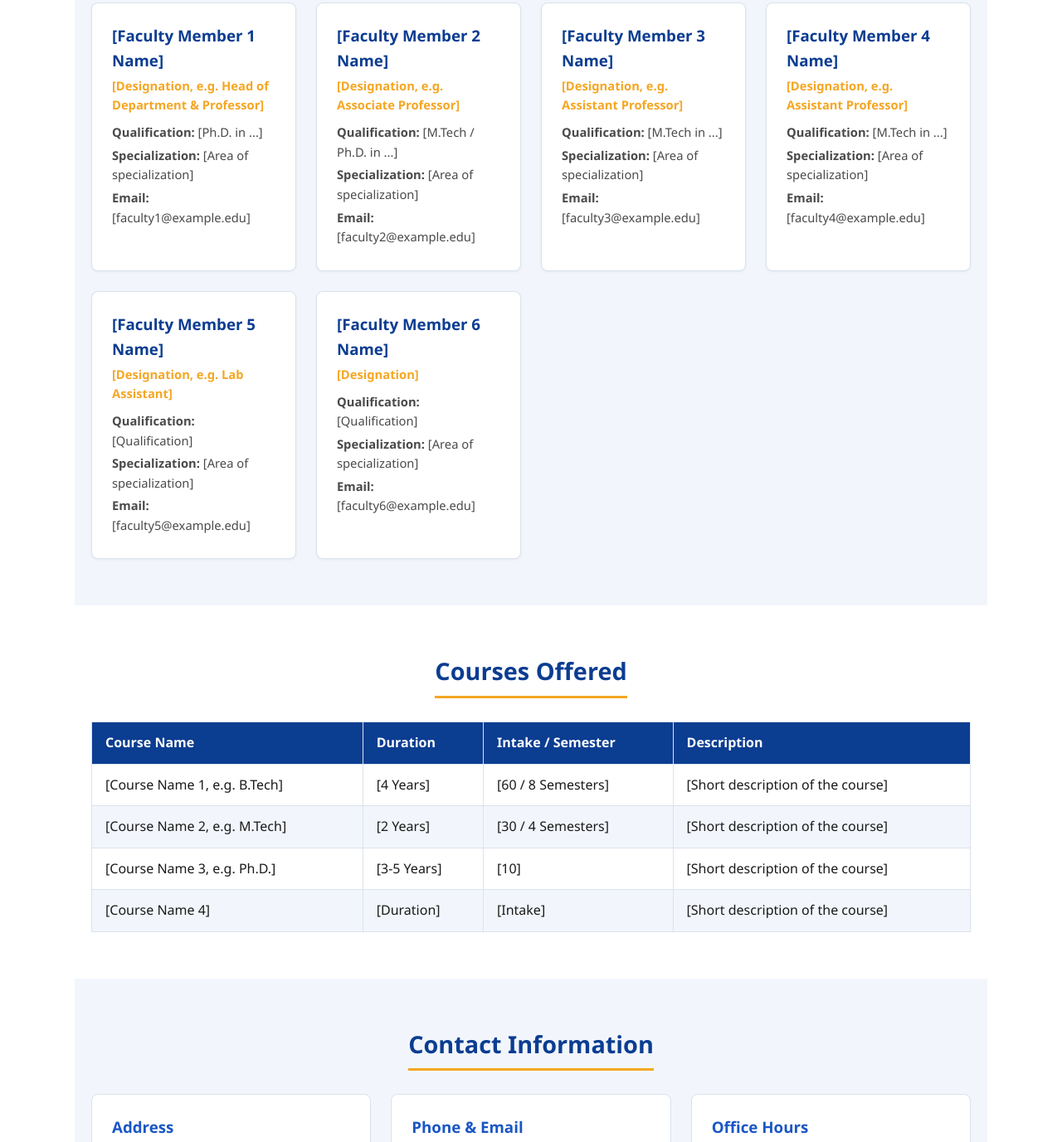
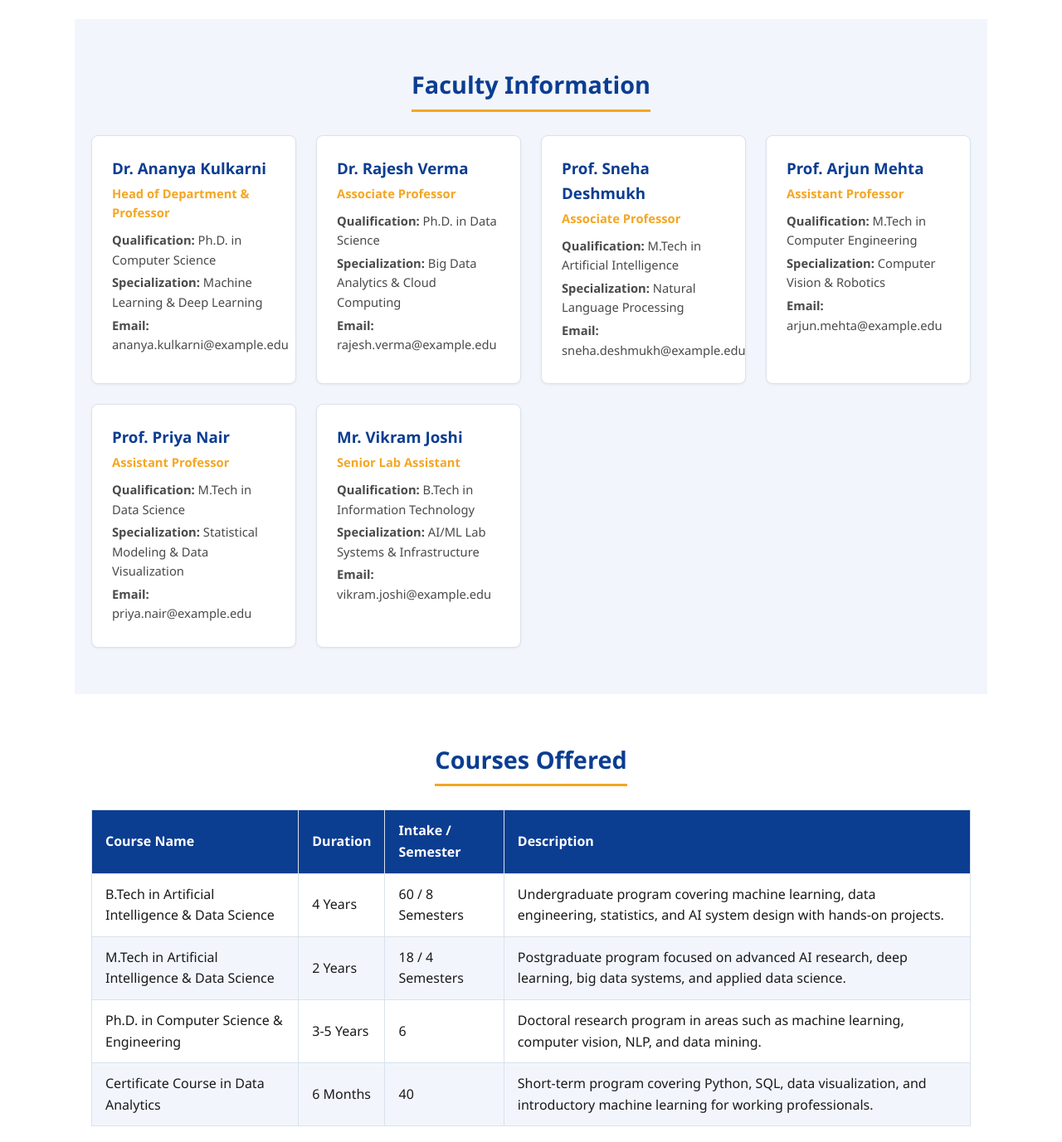
Before and after one commit to swaralipatil11/departmental_info, a plain HTML site: page index.html in a window 1280 px wide. Shown: the part 1047-2424 px from the top of the page at 83% size. Drawn offline with Linux system fonts and the light colour scheme.

Commit message:
Fill in department, faculty, and course content

```diff
--- a/index.html
+++ b/index.html
@@ -3,15 +3,15 @@
 <head>
   <meta charset="UTF-8">
   <meta name="viewport" content="width=device-width, initial-scale=1.0">
-  <title>[Department Name] | Departmental Information Portal</title>
-  <meta name="description" content="Official information portal of the [Department Name], [College Name]. Find details about faculty, courses, and contact information.">
+  <title>Department of AI &amp; Data Science Engineering | Departmental Information Portal</title>
+  <meta name="description" content="Official information portal of the Department of Artificial Intelligence and Data Science Engineering, [College Name]. Find details about faculty, courses, and contact information.">
   <link rel="stylesheet" href="style.css">
 </head>
 <body>
 
   <header class="site-header">
     <nav class="navbar">
-      <div class="nav-brand">[Department Name]</div>
+      <div class="nav-brand">AI &amp; DS Engineering</div>
       <ul class="nav-links">
         <li><a href="#home">Home</a></li>
         <li><a href="#about">About</a></li>
@@ -27,9 +27,9 @@
     <!-- ===== Home ===== -->
     <section id="home" class="hero">
       <div class="hero-content">
-        <h1>Department of [Department Name]</h1>
-        <p class="tagline">[Short tagline, e.g. "Empowering Innovation Through Knowledge"]</p>
-        <p class="welcome">Welcome to the official information portal of the [Department Name] at [College Name]. Explore our programs, faculty, and facilities below.</p>
+        <h1>Department of Artificial Intelligence and Data Science Engineering</h1>
+        <p class="tagline">Shaping Tomorrow's Intelligence, Today.</p>
+        <p class="welcome">Welcome to the official information portal of the Department of Artificial Intelligence and Data Science Engineering at [College Name]. Explore our programs, faculty, and facilities below.</p>
       </div>
     </section>
 
@@ -39,22 +39,23 @@
       <div class="about-grid">
         <div class="about-card">
           <h3>Vision</h3>
-          <p>[Department vision statement — e.g. "To be a center of excellence in education and research, producing globally competent professionals."]</p>
+          <p>To be a center of excellence in Artificial Intelligence and Data Science, nurturing innovative, ethical, and industry-ready engineers capable of solving real-world problems through data-driven intelligence.</p>
         </div>
         <div class="about-card">
           <h3>Mission</h3>
-          <p>[Department mission statement — e.g. "To impart quality technical education, foster innovation, and promote ethical values among students."]</p>
+          <p>To impart quality education in AI and Data Science through strong fundamentals, hands-on practice, and research; to foster innovation and entrepreneurship; and to inculcate ethical, lifelong learning habits among students.</p>
         </div>
         <div class="about-card">
           <h3>History</h3>
-          <p>[Short history — e.g. "Established in [Year], the department has grown to become one of the most sought-after programs in the institute."]</p>
+          <p>Established in 2020 to meet the fast-growing demand for AI and Data Science professionals, the department has quickly grown into one of the most sought-after programs in the institute, backed by modern labs and an industry-aligned curriculum.</p>
         </div>
         <div class="about-card">
           <h3>Highlights</h3>
           <ul>
-            <li>[Highlight 1 — e.g. "State-of-the-art laboratories"]</li>
-            <li>[Highlight 2 — e.g. "Industry collaborations and internships"]</li>
-            <li>[Highlight 3 — e.g. "Active student technical club"]</li>
+            <li>GPU-enabled AI/ML and Data Science laboratories</li>
+            <li>Industry collaborations, internships, and live project opportunities</li>
+            <li>Active AI &amp; DS student club organizing hackathons and workshops</li>
+            <li>Dedicated research cell for publications and patent filing</li>
           </ul>
         </div>
       </div>
@@ -66,51 +67,51 @@
       <div class="card-grid">
 
         <div class="faculty-card">
-          <h3>[Faculty Member 1 Name]</h3>
-          <p class="designation">[Designation, e.g. Head of Department &amp; Professor]</p>
-          <p><strong>Qualification:</strong> [Ph.D. in ...]</p>
-          <p><strong>Specialization:</strong> [Area of specialization]</p>
-          <p><strong>Email:</strong> [faculty1@example.edu]</p>
+          <h3>Dr. Ananya Kulkarni</h3>
+          <p class="designation">Head of Department &amp; Professor</p>
+          <p><strong>Qualification:</strong> Ph.D. in Computer Science</p>
+          <p><strong>Specialization:</strong> Machine Learning &amp; Deep Learning</p>
+          <p><strong>Email:</strong> ananya.kulkarni@example.edu</p>
         </div>
 
         <div class="faculty-card">
-          <h3>[Faculty Member 2 Name]</h3>
-          <p class="designation">[Designation, e.g. Associate Professor]</p>
-          <p><strong>Qualification:</strong> [M.Tech / Ph.D. in ...]</p>
-          <p><strong>Specialization:</strong> [Area of specialization]</p>
-          <p><strong>Email:</strong> [faculty2@example.edu]</p>
+          <h3>Dr. Rajesh Verma</h3>
+          <p class="designation">Associate Professor</p>
+          <p><strong>Qualification:</strong> Ph.D. in Data Science</p>
+          <p><strong>Specialization:</strong> Big Data Analytics &amp; Cloud Computing</p>
+          <p><strong>Email:</strong> rajesh.verma@example.edu</p>
         </div>
 
         <div class="faculty-card">
-          <h3>[Faculty Member 3 Name]</h3>
-          <p class="designation">[Designation, e.g. Assistant Professor]</p>
-          <p><strong>Qualification:</strong> [M.Tech in ...]</p>
-          <p><strong>Specialization:</strong> [Area of specialization]</p>
-          <p><strong>Email:</strong> [faculty3@example.edu]</p>
+          <h3>Prof. Sneha Deshmukh</h3>
+          <p class="designation">Associate Professor</p>
+          <p><strong>Qualification:</strong> M.Tech in Artificial Intelligence</p>
+          <p><strong>Specialization:</strong> Natural Language Processing</p>
+          <p><strong>Email:</strong> sneha.deshmukh@example.edu</p>
         </div>
 
         <div class="faculty-card">
-          <h3>[Faculty Member 4 Name]</h3>
-          <p class="designation">[Designation, e.g. Assistant Professor]</p>
-          <p><strong>Qualification:</strong> [M.Tech in ...]</p>
-          <p><strong>Specialization:</strong> [Area of specialization]</p>
-          <p><strong>Email:</strong> [faculty4@example.edu]</p>
+          <h3>Prof. Arjun Mehta</h3>
+          <p class="designation">Assistant Professor</p>
+          <p><strong>Qualification:</strong> M.Tech in Computer Engineering</p>
+          <p><strong>Specialization:</strong> Computer Vision &amp; Robotics</p>
+          <p><strong>Email:</strong> arjun.mehta@example.edu</p>
         </div>
 
         <div class="faculty-card">
-          <h3>[Faculty Member 5 Name]</h3>
-          <p class="designation">[Designation, e.g. Lab Assistant]</p>
-          <p><strong>Qualification:</strong> [Qualification]</p>
-          <p><strong>Specialization:</strong> [Area of specialization]</p>
-          <p><strong>Email:</strong> [faculty5@example.edu]</p>
+          <h3>Prof. Priya Nair</h3>
+          <p class="designation">Assistant Professor</p>
+          <p><strong>Qualification:</strong> M.Tech in Data Science</p>
+          <p><strong>Specialization:</strong> Statistical Modeling &amp; Data Visualization</p>
+          <p><strong>Email:</strong> priya.nair@example.edu</p>
         </div>
 
         <div class="faculty-card">
-          <h3>[Faculty Member 6 Name]</h3>
-          <p class="designation">[Designation]</p>
-          <p><strong>Qualification:</strong> [Qualification]</p>
-          <p><strong>Specialization:</strong> [Area of specialization]</p>
-          <p><strong>Email:</strong> [faculty6@example.edu]</p>
+          <h3>Mr. Vikram Joshi</h3>
+          <p class="designation">Senior Lab Assistant</p>
+          <p><strong>Qualification:</strong> B.Tech in Information Technology</p>
+          <p><strong>Specialization:</strong> AI/ML Lab Systems &amp; Infrastructure</p>
+          <p><strong>Email:</strong> vikram.joshi@example.edu</p>
         </div>
 
       </div>
@@ -131,28 +132,28 @@
           </thead>
           <tbody>
             <tr>
-              <td>[Course Name 1, e.g. B.Tech]</td>
-              <td>[4 Years]</td>
-              <td>[60 / 8 Semesters]</td>
-              <td>[Short description of the course]</td>
+              <td>B.Tech in Artificial Intelligence &amp; Data Science</td>
+              <td>4 Years</td>
+              <td>60 / 8 Semesters</td>
+              <td>Undergraduate program covering machine learning, data engineering, statistics, and AI system design with hands-on projects.</td>
             </tr>
             <tr>
-              <td>[Course Name 2, e.g. M.Tech]</td>
-              <td>[2 Years]</td>
-              <td>[30 / 4 Semesters]</td>
-              <td>[Short description of the course]</td>
+              <td>M.Tech in Artificial Intelligence &amp; Data Science</td>
+              <td>2 Years</td>
+              <td>18 / 4 Semesters</td>
+              <td>Postgraduate program focused on advanced AI research, deep learning, big data systems, and applied data science.</td>
             </tr>
             <tr>
-              <td>[Course Name 3, e.g. Ph.D.]</td>
-              <td>[3-5 Years]</td>
-              <td>[10]</td>
-              <td>[Short description of the course]</td>
+              <td>Ph.D. in Computer Science &amp; Engineering</td>
+              <td>3-5 Years</td>
+              <td>6</td>
+              <td>Doctoral research program in areas such as machine learning, computer vision, NLP, and data mining.</td>
             </tr>
             <tr>
-              <td>[Course Name 4]</td>
-              <td>[Duration]</td>
-              <td>[Intake]</td>
-              <td>[Short description of the course]</td>
+              <td>Certificate Course in Data Analytics</td>
+              <td>6 Months</td>
+              <td>40</td>
+              <td>Short-term program covering Python, SQL, data visualization, and introductory machine learning for working professionals.</td>
             </tr>
           </tbody>
         </table>
@@ -165,7 +166,7 @@
       <div class="contact-grid">
         <div class="contact-card">
           <h3>Address</h3>
-          <p>[Department Name]<br>
+          <p>Department of Artificial Intelligence and Data Science Engineering<br>
              [College Name]<br>
              [Street Address]<br>
              [City, State, PIN Code]</p>
@@ -173,12 +174,12 @@
         <div class="contact-card">
           <h3>Phone &amp; Email</h3>
           <p><strong>Phone:</strong> [+91 XXXXX XXXXX]</p>
-          <p><strong>Email:</strong> [department@example.edu]</p>
+          <p><strong>Email:</strong> aids.department@example.edu</p>
         </div>
         <div class="contact-card">
           <h3>Office Hours</h3>
-          <p>Monday – Friday: [9:00 AM – 5:00 PM]</p>
-          <p>Saturday: [9:00 AM – 1:00 PM]</p>
+          <p>Monday – Friday: 9:00 AM – 5:00 PM</p>
+          <p>Saturday: 9:00 AM – 1:00 PM</p>
           <p>Sunday: Closed</p>
         </div>
       </div>
@@ -187,7 +188,7 @@
   </main>
 
   <footer class="site-footer">
-    <p>&copy; 2026 [Department Name], [College Name]. All rights reserved.</p>
+    <p>&copy; 2026 Department of Artificial Intelligence and Data Science Engineering, [College Name]. All rights reserved.</p>
     <p>Built by: [Member 1 Name], [Member 2 Name], [Member 3 Name], [Member 4 Name]</p>
   </footer>
 
```
Also changed, not shown: 2 other files.
